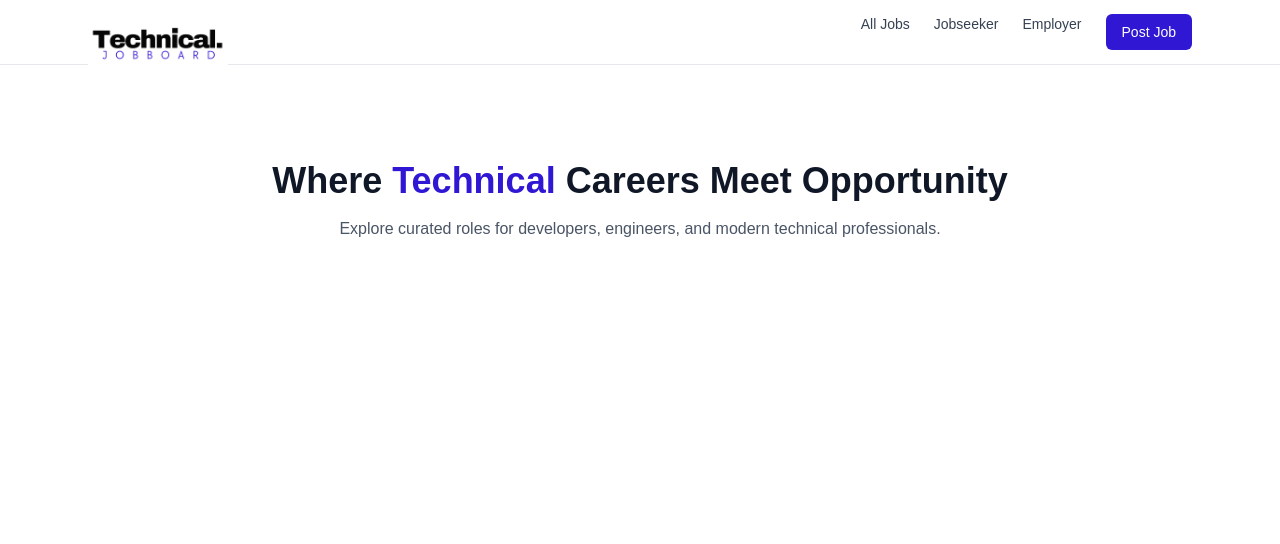
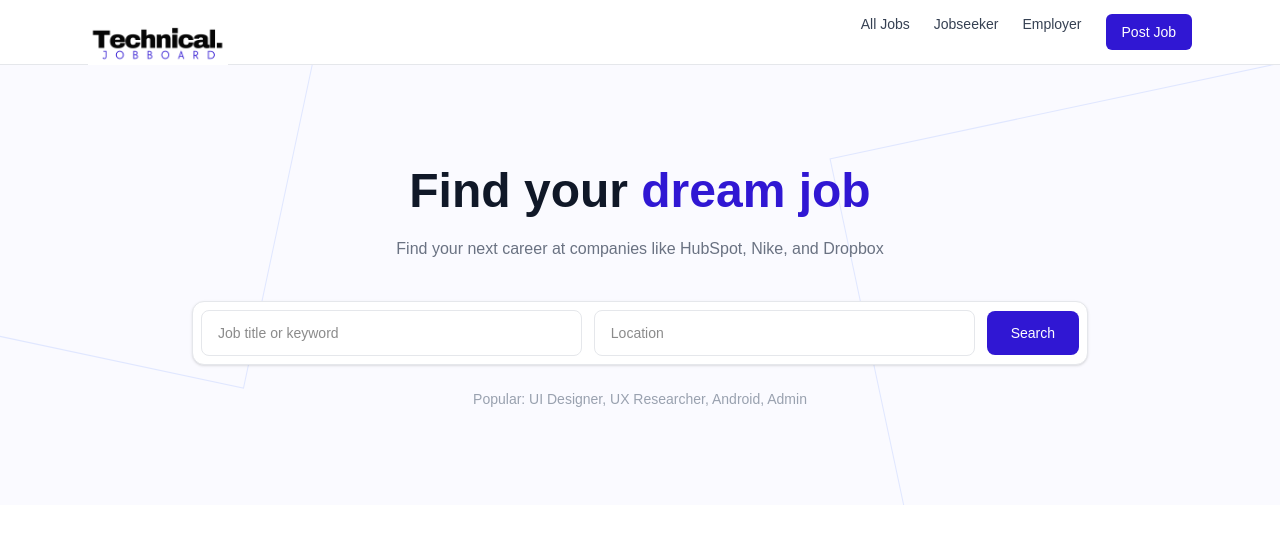
Before and after one commit to adebisidolapo/technicaljobboard, a Next.js app in the folder jobboard/: page / in a window 1280 px wide. Shown: the top 544 px of the page. Built offline with nearby package versions, Linux system fonts and the light colour scheme.

Commit message:
Update hero design

```diff
--- a/jobboard/app/page.tsx
+++ b/jobboard/app/page.tsx
@@ -1,17 +1,51 @@
 export default function Home() {
   return (
     <main>
-      <section className="bg-white py-24">
-        <div className="max-w-4xl mx-auto px-6 text-center">
-          <h1 className="text-4xl font-bold text-gray-900">
-            Where{" "}
-            <span className="text-[#3017D3]">Technical</span>{" "}
-            Careers Meet Opportunity
+      {/* HERO */}
+      <section className="relative bg-[#FAFAFF] overflow-hidden">
+
+        {/* subtle background lines */}
+        <div className="pointer-events-none absolute inset-0">
+          <div className="absolute -top-24 -left-24 w-96 h-96 border border-indigo-100 rotate-12" />
+          <div className="absolute -bottom-24 -right-24 w-[500px] h-[500px] border border-indigo-100 -rotate-12" />
+        </div>
+
+        <div className="relative max-w-6xl mx-auto px-6 py-24 text-center">
+
+          {/* Headline */}
+          <h1 className="text-4xl md:text-5xl font-semibold text-gray-900 leading-tight">
+            Find your{" "}
+            <span className="text-[#3017D3]">dream job</span>
           </h1>
 
-          <p className="mt-4 text-gray-600">
-            Explore curated roles for developers, engineers, and modern
-            technical professionals.
+          {/* Subtext */}
+          <p className="mt-4 text-gray-500 max-w-2xl mx-auto">
+            Find your next career at companies like HubSpot, Nike, and Dropbox
+          </p>
+
+          {/* Search Bar */}
+          <div className="mt-10 max-w-4xl mx-auto bg-white border border-gray-200 rounded-xl shadow-sm p-2 flex flex-col md:flex-row items-center gap-3">
+
+            <input
+              type="text"
+              placeholder="Job title or keyword"
+              className="w-full md:flex-1 px-4 py-3 text-sm border border-gray-200 rounded-lg focus:outline-none focus:ring-2 focus:ring-[#3017D3]"
+            />
+
+            <input
+              type="text"
+              placeholder="Location"
+              className="w-full md:flex-1 px-4 py-3 text-sm border border-gray-200 rounded-lg focus:outline-none focus:ring-2 focus:ring-[#3017D3]"
+            />
+
+            <button className="w-full md:w-auto px-6 py-3 text-sm font-medium bg-[#3017D3] text-white rounded-lg hover:opacity-90 transition">
+              Search
+            </button>
+          </div>
+
+          {/* Popular roles */}
+          <p className="mt-6 text-sm text-gray-400">
+            Popular: UI Designer, UX Researcher, Android, Admin
           </p>
         </div>
       </section>
```
